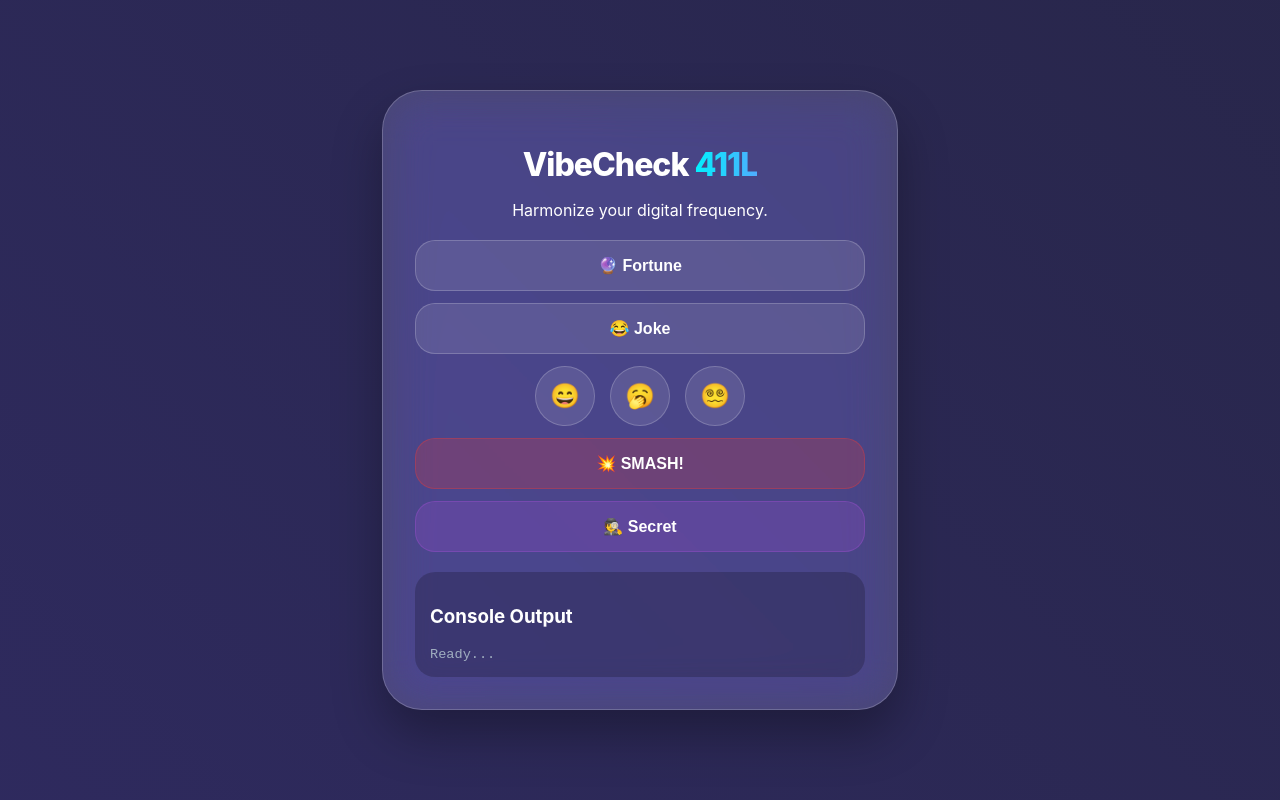
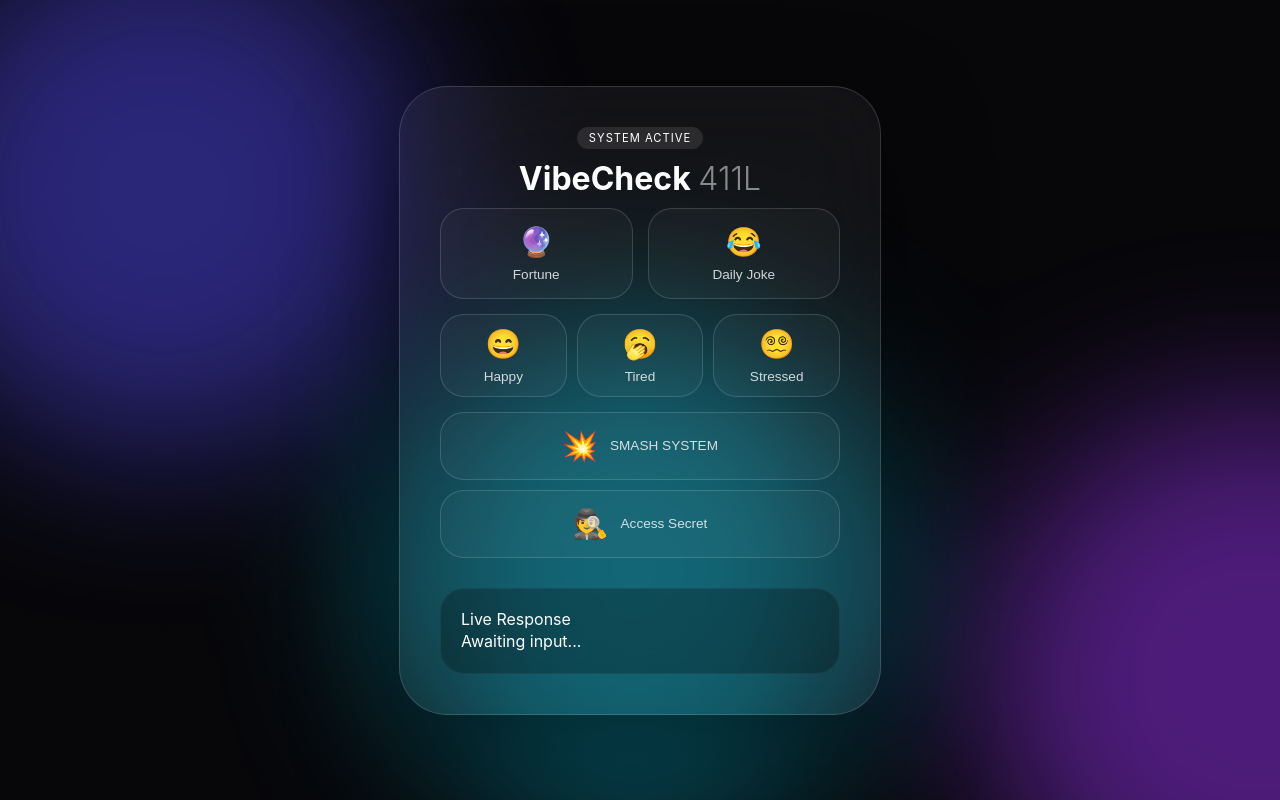
Before and after one commit to andreipogi3/VibeCheck-andrei, a plain HTML site: page frontend/index.html in a window 1280 px wide. Drawn offline with Linux system fonts and the light colour scheme.

Commit message:
added the files for the smash

```diff
--- a/frontend/app.js
+++ b/frontend/app.js
@@ -1,45 +1,78 @@
-// This file controls the buttons.
-// Each button calls the backend API and prints the result on screen.
+const out = document.getElementById("out");
+const API_BASE = "http://localhost:3000";
+const blobs = document.querySelectorAll('.blob');
 
-const out = document.getElementById("out");
+// 1. Theme Configuration
+const themes = {
+  fortune: ['#f59e0b', '#78350f', '#fef3c7'],
+  joke: ['#ec4899', '#831843', '#fbcfe8'],
+  happy: ['#22c55e', '#064e3b', '#dcfce7'],
+  tired: ['#64748b', '#0f172a', '#f1f5f9'],
+  stressed: ['#ef4444', '#7f1d1d', '#fee2e2'],
+  smash: ['#ff0000', '#000000', '#444444'],
+  secret: ['#a855f7', '#3b0764', '#000000']
+};
 
-// If your backend runs locally, keep this.
-const API_BASE = "http://localhost:3000";
+// 2. The "Pretty" Display Function
+function showPretty(obj, themeKey) {
+  const colors = themes[themeKey] || ['#4f46e5', '#9333ea', '#06b6d4'];
+  blobs[0].style.background = colors[0];
+  blobs[1].style.background = colors[1];
+  blobs[2].style.background = colors[2];
 
-function show(obj) {
-  out.textContent = typeof obj === "string" ? obj : JSON.stringify(obj, null, 2);
+  out.classList.remove('fade-in-up');
+
+  // Extract text from object or string
+  const message = typeof obj === 'object' ? Object.values(obj)[0] : obj;
+  out.textContent = message;
+
+  void out.offsetWidth;
+  out.classList.add('fade-in-up');
 }
 
+// 3. API Helper
 async function getJSON(url) {
-  const res = await fetch(url);
-  return res.json();
+  try {
+    const res = await fetch(url);
+    return await res.json();
+  } catch (err) {
+    return "Offline: Check your Node server 🌐";
+  }
 }
 
+// 4. Event Listeners
 document.getElementById("btnFortune").addEventListener("click", async () => {
   const data = await getJSON(`${API_BASE}/api/fortune`);
-  show(data);
+  showPretty(data, 'fortune');
 });
 
 document.getElementById("btnJoke").addEventListener("click", async () => {
   const data = await getJSON(`${API_BASE}/api/joke`);
-  show(data);
+  showPretty(data, 'joke');
 });
 
 document.querySelectorAll(".btnMood").forEach(btn => {
   btn.addEventListener("click", async () => {
     const mood = btn.dataset.mood;
     const data = await getJSON(`${API_BASE}/api/vibe?mood=${mood}`);
-    show(data);
+    showPretty(data, mood);
   });
 });
 
+// THE FIXED SMASH BUTTON
 document.getElementById("btnSmash").addEventListener("click", async () => {
-  const res = await fetch(`${API_BASE}/api/smash`, { method: "POST" });
-  const data = await res.json();
-  show({ message: "SMASH registered 💥", ...data });
+  try {
+    const res = await fetch(`${API_BASE}/api/smash`, { method: "POST" });
+    const data = await res.json();
+
+    // This displays the message and the permanent count
+    showPretty(`${data.message} 💥 (Total: ${data.count})`, 'smash');
+  } catch (err) {
+    showPretty("Offline: Check your Node server 🌐", 'stressed');
+  }
 });
 
 document.getElementById("btnSecret").addEventListener("click", async () => {
   const data = await getJSON(`${API_BASE}/api/secret?code=411L`);
-  show(data);
+  showPretty(data, 'secret');
 });
--- a/frontend/index.html
+++ b/frontend/index.html
@@ -6,32 +6,56 @@
   <title>VibeCheck 411L</title>
   <link rel="stylesheet" href="style.css">
 </head>
-<body>
-  <div class="liquid-bg"></div>
+<body class="theme-default">
+  <div class="blob-container">
+    <div class="blob blob-1"></div>
+    <div class="blob blob-2"></div>
+    <div class="blob blob-3"></div>
+  </div>
 
-  <main class="glass-card">
+  <main class="glass-shell">
     <header>
+      <div class="status-pill">System Active</div>
       <h1>VibeCheck <span>411L</span></h1>
-      <p>Harmonize your digital frequency.</p>
     </header>
 
-    <section class="button-grid">
-      <button id="btnFortune" class="glass-btn"><span>🔮 Fortune</span></button>
-      <button id="btnJoke" class="glass-btn"><span>😂 Joke</span></button>
-
-      <div class="mood-row">
-        <button data-mood="happy" class="btnMood glass-btn circle">😄</button>
-        <button data-mood="tired" class="btnMood glass-btn circle">🥱</button>
-        <button data-mood="stressed" class="btnMood glass-btn circle">😵‍💫</button>
+    <div class="control-panel">
+      <div class="main-grid">
+        <button id="btnFortune" class="liquid-btn" data-theme="fortune">
+          <span class="icon">🔮</span>
+          <span class="label">Fortune</span>
+        </button>
+        <button id="btnJoke" class="liquid-btn" data-theme="joke">
+          <span class="icon">😂</span>
+          <span class="label">Daily Joke</span>
+        </button>
       </div>
 
-      <button id="btnSmash" class="glass-btn accent-red"><span>💥 SMASH!</span></button>
-      <button id="btnSecret" class="glass-btn accent-purple"><span>🕵️ Secret</span></button>
-    </section>
+      <div class="mood-strip">
+        <button data-mood="happy" class="btnMood liquid-btn sm" data-theme="happy">
+          <span class="icon">😄</span><span class="label">Happy</span>
+        </button>
+        <button data-mood="tired" class="btnMood liquid-btn sm" data-theme="tired">
+          <span class="icon">🥱</span><span class="label">Tired</span>
+        </button>
+        <button data-mood="stressed" class="btnMood liquid-btn sm" data-theme="stressed">
+          <span class="icon">😵‍💫</span><span class="label">Stressed</span>
+        </button>
+      </div>
 
-    <div class="output-container">
-      <h3>Console Output</h3>
-      <pre id="out">Ready...</pre>
+      <div class="action-footer">
+        <button id="btnSmash" class="liquid-btn wide danger" data-theme="smash">
+          <span class="icon">💥</span><span class="label">SMASH SYSTEM</span>
+        </button>
+        <button id="btnSecret" class="liquid-btn wide mystery" data-theme="secret">
+          <span class="icon">🕵️</span><span class="label">Access Secret</span>
+        </button>
+      </div>
+    </div>
+
+    <div class="output-display">
+      <div class="output-header">Live Response</div>
+      <pre id="out">Awaiting input...</pre>
     </div>
   </main>
 
--- a/frontend/style.css
+++ b/frontend/style.css
@@ -1,133 +1,142 @@
 :root {
-  --glass: rgba(255, 255, 255, 0.15);
-  --border: rgba(255, 255, 255, 0.2);
-  --text: #ffffff;
-  --accent: #00f2fe;
+  --bg-dark: #07070a;
+  --glass-fill: rgba(255, 255, 255, 0.05);
+  --glass-stroke: rgba(255, 255, 255, 0.15);
+  --accent-blue: #00d2ff;
 }
 
 body {
   margin: 0;
-  padding: 0;
-  font-family: -apple-system, BlinkMacSystemFont, "Segoe UI", Roboto, sans-serif;
-  background: #0f0c29;
   height: 100vh;
   display: flex;
+  justify-content: center;
   align-items: center;
-  justify-content: center;
+  background-color: var(--bg-dark);
+  font-family: 'SF Pro Display', -apple-system, sans-serif;
   overflow: hidden;
-  color: var(--text);
+  transition: background 1s ease;
 }
 
-/* Dynamic Mesh Background */
-.liquid-bg {
+/* --- RESPONSIVE BACKGROUND BLOBS --- */
+.blob-container {
   position: fixed;
-  top: 0;
-  left: 0;
-  width: 100%;
-  height: 100%;
+  width: 100vw;
+  height: 100vh;
   z-index: -1;
-  background: linear-gradient(45deg, #0f0c29, #302b63, #24243e);
-  background-size: 400% 400%;
-  animation: liquidFlow 15s ease infinite;
+  filter: blur(80px);
 }
 
-@keyframes liquidFlow {
-  0% { background-position: 0% 50%; }
-  50% { background-position: 100% 50%; }
-  100% { background-position: 0% 50%; }
+.blob {
+  position: absolute;
+  width: 500px;
+  height: 500px;
+  border-radius: 50%;
+  opacity: 0.5;
+  transition: all 1.5s cubic-bezier(0.23, 1, 0.32, 1);
 }
 
-/* The Glass Container */
-.glass-card {
-  background: var(--glass);
-  backdrop-filter: blur(25px) saturate(180%);
-  -webkit-backdrop-filter: blur(25px) saturate(180%);
-  border: 1px solid var(--border);
-  border-radius: 40px;
-  padding: 2rem;
-  width: 90%;
-  max-width: 450px;
-  box-shadow: 0 25px 50px rgba(0,0,0,0.3);
-  text-align: center;
+/* Default Theme Colors */
+.blob-1 { top: -10%; left: -10%; background: #4f46e5; animation: drift 20s infinite alternate; }
+.blob-2 { bottom: -10%; right: -10%; background: #9333ea; animation: drift 25s infinite alternate-reverse; }
+.blob-3 { top: 40%; left: 30%; background: #06b6d4; }
+
+@keyframes drift {
+  from { transform: translate(0,0) scale(1); }
+  to { transform: translate(100px, 50px) scale(1.1); }
 }
 
-h1 {
-  font-weight: 800;
-  letter-spacing: -1px;
-  margin-bottom: 5px;
+/* --- GLASS MORPHISM UI --- */
+.glass-shell {
+  background: var(--glass-fill);
+  backdrop-filter: blur(40px);
+  -webkit-backdrop-filter: blur(40px);
+  border: 1px solid var(--glass-stroke);
+  border-radius: 48px;
+  padding: 40px;
+  width: 400px;
+  box-shadow: 0 40px 100px rgba(0,0,0,0.5);
+  color: white;
 }
 
-h1 span {
-  background: linear-gradient(to right, #00f2fe, #4facfe);
-  -webkit-background-clip: text;
-  -webkit-text-fill-color: transparent;
+h1 { font-size: 2rem; margin: 10px 0; font-weight: 700; text-align: center; }
+h1 span { opacity: 0.5; font-weight: 300; }
+
+.status-pill {
+  background: rgba(255,255,255,0.1);
+  padding: 4px 12px;
+  border-radius: 20px;
+  font-size: 0.7rem;
+  text-transform: uppercase;
+  letter-spacing: 1px;
+  width: fit-content;
+  margin: 0 auto;
 }
 
-/* Liquid Buttons */
-.button-grid {
+/* --- LIQUID BUTTONS --- */
+.liquid-btn {
+  background: rgba(255,255,255,0.03);
+  border: 1px solid var(--glass-stroke);
+  border-radius: 24px;
+  padding: 16px;
   display: flex;
   flex-direction: column;
-  gap: 12px;
-  margin: 20px 0;
+  align-items: center;
+  gap: 8px;
+  cursor: pointer;
+  transition: 0.4s cubic-bezier(0.175, 0.885, 0.32, 1.275);
+  color: white;
 }
 
-.glass-btn {
-  background: rgba(255, 255, 255, 0.1);
-  border: 1px solid var(--border);
-  border-radius: 20px;
-  padding: 15px;
-  color: white;
-  font-size: 1rem;
-  font-weight: 600;
-  cursor: pointer;
-  transition: all 0.3s cubic-bezier(0.4, 0, 0.2, 1);
-  position: relative;
-  overflow: hidden;
+.liquid-btn .icon { font-size: 1.8rem; }
+.liquid-btn .label { font-size: 0.85rem; font-weight: 500; opacity: 0.8; }
+
+.liquid-btn:hover {
+  background: rgba(255,255,255,0.12);
+  transform: translateY(-5px) scale(1.02);
+  border-color: rgba(255,255,255,0.4);
 }
 
-.glass-btn:hover {
-  background: rgba(255, 255, 255, 0.2);
-  transform: translateY(-2px);
-  box-shadow: 0 10px 20px rgba(0,0,0,0.2);
+.main-grid { display: grid; grid-template-columns: 1fr 1fr; gap: 15px; margin-bottom: 15px; }
+.mood-strip { display: flex; gap: 10px; margin-bottom: 15px; }
+.sm { flex: 1; padding: 12px 5px; }
+.wide { width: 100%; flex-direction: row; justify-content: center; gap: 12px; margin-bottom: 10px; }
+
+/* Output Area */
+/* Container handles the boundaries */
+.output-display {
+  margin-top: 30px;
+  background: rgba(0, 0, 0, 0.25);
+  border-radius: 24px;
+  padding: 20px;
+  border: 1px solid rgba(255, 255, 255, 0.05);
+
+  /* Critical overflow fixes */
+  max-height: 180px;      /* Prevents the card from growing too tall */
+  overflow-y: auto;       /* Adds a smooth scroll if text is too long */
+  overflow-x: hidden;     /* Prevents horizontal stretching */
+  display: block;         /* Changed from flex to allow proper scrolling */
 }
 
-.glass-btn:active {
-  transform: scale(0.95);
+/* The text inside */
+#out {
+  font-family: 'SF Pro Display', -apple-system, sans-serif;
+  font-size: 1rem;
+  line-height: 1.5;
+  color: #fff;
+  margin: 0;
+
+  /* Text Wrapping Logic */
+  white-space: pre-wrap;      /* Keeps line breaks but wraps text */
+  word-wrap: break-word;      /* Legacy support */
+  overflow-wrap: break-word;  /* Breaks very long strings (like URLs) */
+  word-break: break-word;     /* Ensures it doesn't push container width */
 }
 
-.mood-row {
-  display: flex;
-  justify-content: center;
-  gap: 15px;
+/* Make the scrollbar look like iOS (thin and subtle) */
+.output-display::-webkit-scrollbar {
+  width: 4px;
 }
-
-.circle {
-  width: 60px;
-  height: 60px;
-  border-radius: 50%;
-  display: flex;
-  align-items: center;
-  justify-content: center;
-  font-size: 1.5rem;
+.output-display::-webkit-scrollbar-thumb {
+  background: rgba(255, 255, 255, 0.2);
+  border-radius: 10px;
 }
-
-/* Special Accents */
-.accent-red { background: rgba(255, 59, 48, 0.2); border-color: rgba(255, 59, 48, 0.3); }
-.accent-purple { background: rgba(175, 82, 222, 0.2); border-color: rgba(175, 82, 222, 0.3); }
-
-/* Output Area */
-.output-container {
-  margin-top: 20px;
-  background: rgba(0, 0, 0, 0.2);
-  border-radius: 20px;
-  padding: 15px;
-  text-align: left;
-}
-
-pre {
-  font-family: 'Fira Code', monospace;
-  font-size: 0.85rem;
-  color: #a0aec0;
-  white-space: pre-wrap;
-  margin: 0;
-}
```
Also changed, not shown: frontend/server.js (added, +40 -0 lines).
